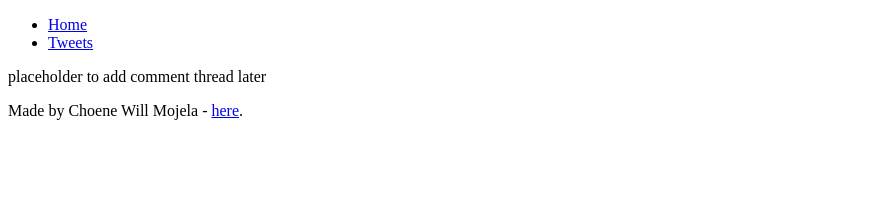
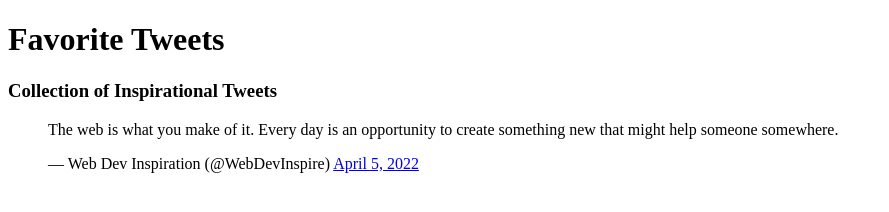
Before and after one commit to Choenemc/My_First_Portfolio, a plain HTML site: page html_basic/tweets.html in a window 1280 px wide. Shown: the whole page, without its empty margins (0-889 px from the left). Drawn offline with Linux system fonts and the light colour scheme.

Commit message:
Update tweets.html with latest changes

```diff
--- a/html_basic/tweets.html
+++ b/html_basic/tweets.html
@@ -1,32 +1,21 @@
 <!DOCTYPE html>
 <html lang="en">
 <head>
-  <meta charset="UTF-8">
-  <meta name="viewport" content="width=device-width, initial-scale=1.0">
-  <title>My_first_Portfolio</title>
+    <meta charset="UTF-8">
+    <meta name="viewport" content="width=device-width, initial-scale=1.0">
+    <title>My Tweets</title>
 </head>
 <body>
+    <h1>Favorite Tweets</h1>
+    <h3>Collection of Inspirational Tweets</h3>
 
-  <header>
-    <ul>
-      <li><a href="index.html">Home</a></li>
-      <li><a href="tweets.html">Tweets</a></li>
-    </ul>
-  </header>
-
-  <main>
-    <article>
-      <!-- Page-specific content goes here -->
-    </article>
-
-    <aside>
-      <p>placeholder to add comment thread later</p>
-    </aside>
-  </main>
-
-  <footer>
-    <p>Made by Choene Will Mojela - <a href="https://yahoo.com" target="_blank">here</a>.</p>
-  </footer>
-
+    <blockquote class="twitter-tweet">
+        <p lang="en" dir="ltr">
+            The web is what you make of it. Every day is an opportunity to create something new that might help someone somewhere.
+        </p>
+        &mdash; Web Dev Inspiration (@WebDevInspire)
+        <a href="https://twitter.com/WebDevInspire/status/1511234567890123456">April 5, 2022</a>
+    </blockquote>
+    <script async src="https://platform.twitter.com/widgets.js" charset="utf-8"></script>
 </body>
 </html>
```
